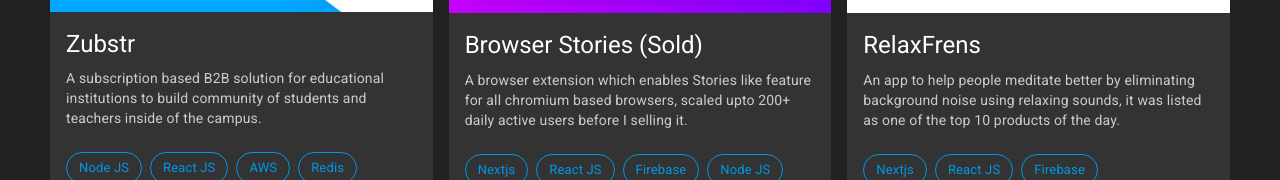
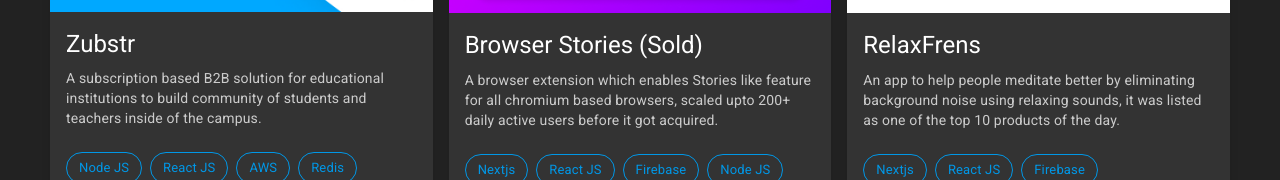
Before and after one commit to syedzubairahmed001/personal-site, a Next.js app: page / in a window 1280 px wide. Shown: the part 827-1007 px from the top of the page. Built offline with nearby package versions, Linux system fonts and the light colour scheme.

Commit message:
Update Sec2.jsx

```diff
--- a/components/Sec2/Sec2.jsx
+++ b/components/Sec2/Sec2.jsx
@@ -155,7 +155,7 @@
                       Browser Stories (Sold)
                     </Typography>
                     <Typography variant="body2" color="textSecondary">
-                      A browser extension which enables Stories like feature for all chromium based browsers, scaled upto 200+ daily active users before I selling it.
+                      A browser extension which enables Stories like feature for all chromium based browsers, scaled upto 200+ daily active users before it got acquired.
                     </Typography>
                     <Box mt={2}>
                       <Box mr={1} mt={1} display="inline-block">
```
